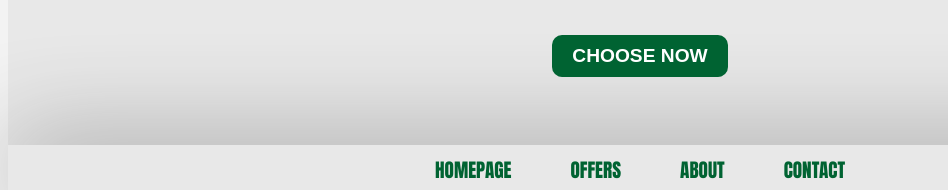
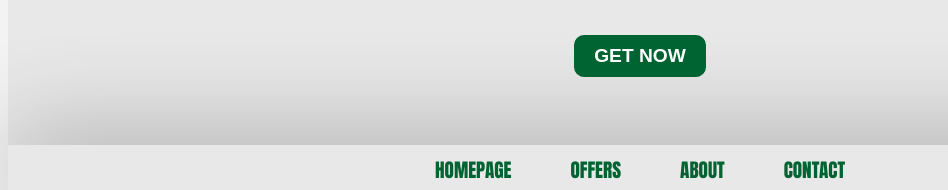
Before and after one commit to gengenius/gengenius_front, a plain HTML site: page index.html in a window 1280 px wide. Shown: the part 179-369 px from the top of the page, 0-948 px from the left. Drawn offline with Linux system fonts and the light colour scheme.

Commit message:
changing button textContent from CHOOSE to GET

```diff
--- a/index.html
+++ b/index.html
@@ -35,7 +35,7 @@
     <img src="image/geniusera0.png" alt="logo" width="100%" >
 </div>
 
-    <button id="loginBtn">CHOOSE NOW</button>
+    <button id="loginBtn">GET NOW</button>
 </div>
 
 <nav width="50%" style="text-align: center;">
```
